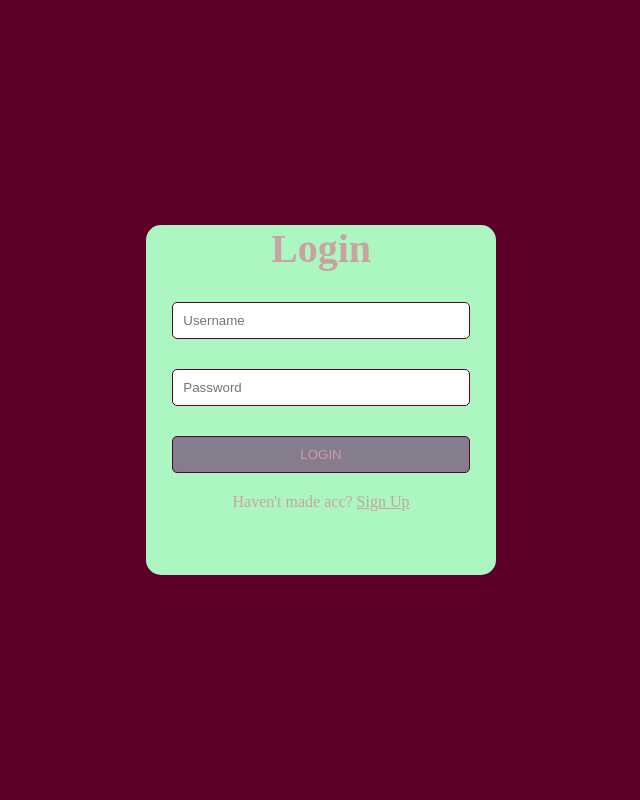
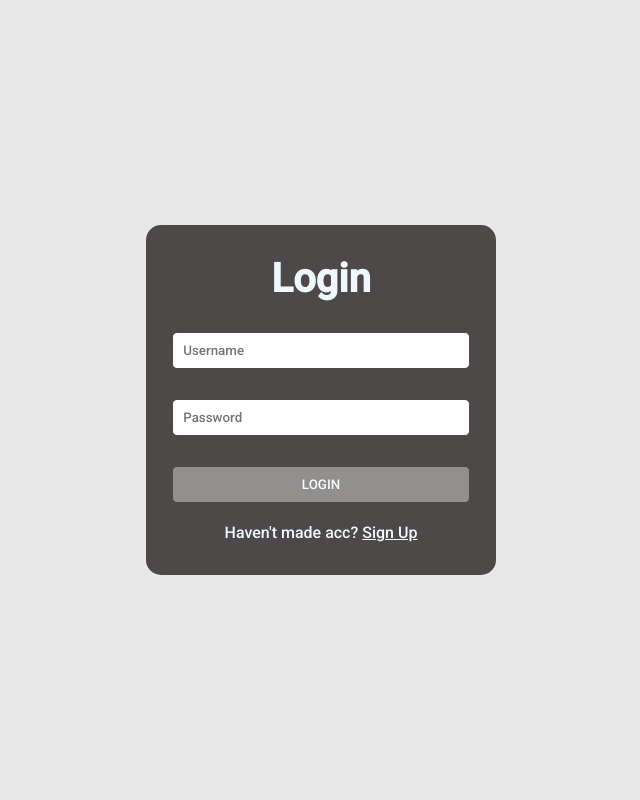
Before and after one commit to MaskoMasko/tesitng, a Python web app: template templates/login.html in a window 1280 px wide. Shown: the whole page, without its empty margins (319-959 px from the left). Run offline with Jinja, Linux system fonts and the light colour scheme; the template is opened without the code that fills it, so the values that code supplies are empty.

Commit message:
Update login.css

```diff
--- a/static/css/login.css
+++ b/static/css/login.css
@@ -2,10 +2,11 @@
     padding: 0%;
     margin: 0%;
     box-sizing: border-box;
-    color: rgb(201, 162, 162);
+    font-family: 'Roboto', sans-serif;
+    color: rgb(77, 73, 73);
 }
 html{
-    background: rgb(92,0,41);
+    background-color: rgb(233, 232, 232);
 }
 .sve-kont{
     height: 100vh;
@@ -16,13 +17,23 @@ html{
 .login-kont{
     width: 350px;
     height: 350px;
-    background-color: #ACF7C1;
+    background-color: rgb(77, 73, 73);
     border-radius: 15px;
     text-align: center;
     display: flex;
     flex-direction: column;
 }
 .login-kont h1{
+    margin-top: 30px;
+    color: aliceblue;
+    font-size: 40px;
+}
+.formi h4{
+    font-size: 1.2em !important;
+    font-weight: 100;
+    margin: 0px !important;
+    transform: translateY(17px);
+    color: aliceblue;
     font-size: 40px;
 }
 input, button{
@@ -32,11 +43,15 @@ input, button{
     padding: 10px;
     margin-top: 30px;
     border-radius: 5px;
-    border: 1px solid rgb(92,0,41);
-    outline-color: rgb(92,0,41);
+    border: 1px solid rgb(77, 73, 73);
+    outline-color: rgb(77, 73, 73);
 }
 button{
     cursor: pointer;
     margin-bottom: 20px;
-    background-color: #857C8D;
+    background-color: rgb(146, 143, 143);
+    color: rgb(249, 252, 255);
 }
+.sg{
+    color: aliceblue;
+}
```
